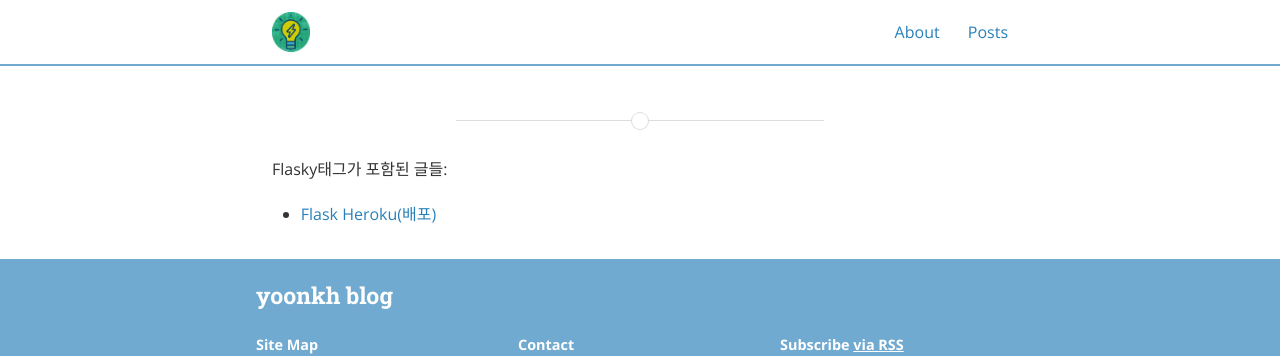
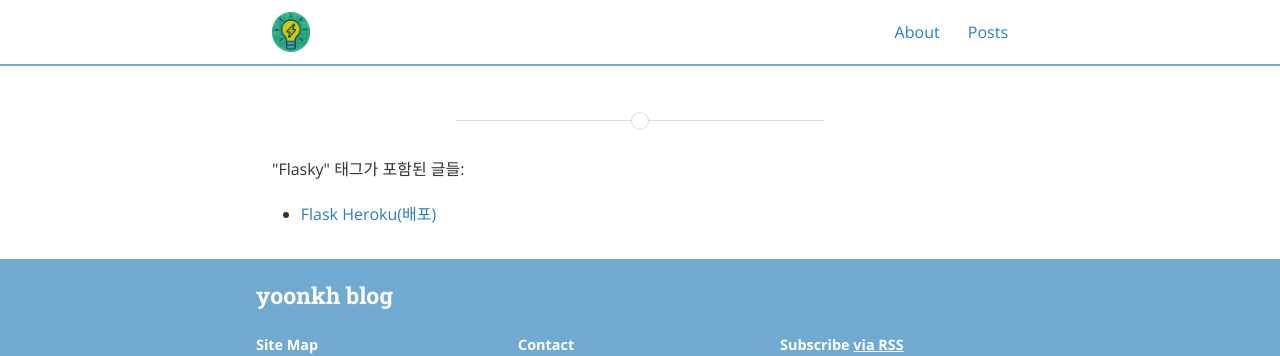
Before and after one commit to yoonkh/yoonkh.github.io, a Jekyll site: the page built from tag/Flasky.html, in a window 1280 px wide. Shown: the top 356 px of the page. Built offline with Jekyll 4.4.1, drawn with Linux system fonts in a browser that asks for light colours; nearby versions of some CDN libraries.

```diff
--- a/tag/Flasky.html
+++ b/tag/Flasky.html
@@ -1,7 +1,7 @@
 ---
 layout: page
 ---
-Flasky태그가 포함된 글들:
+"Flasky" 태그가 포함된 글들:
 <ul>
 	{% for post in site.tags.Flasky %}
 	<li><a href="{{ post.url }}">{{ post.title }}</a></li>
```
